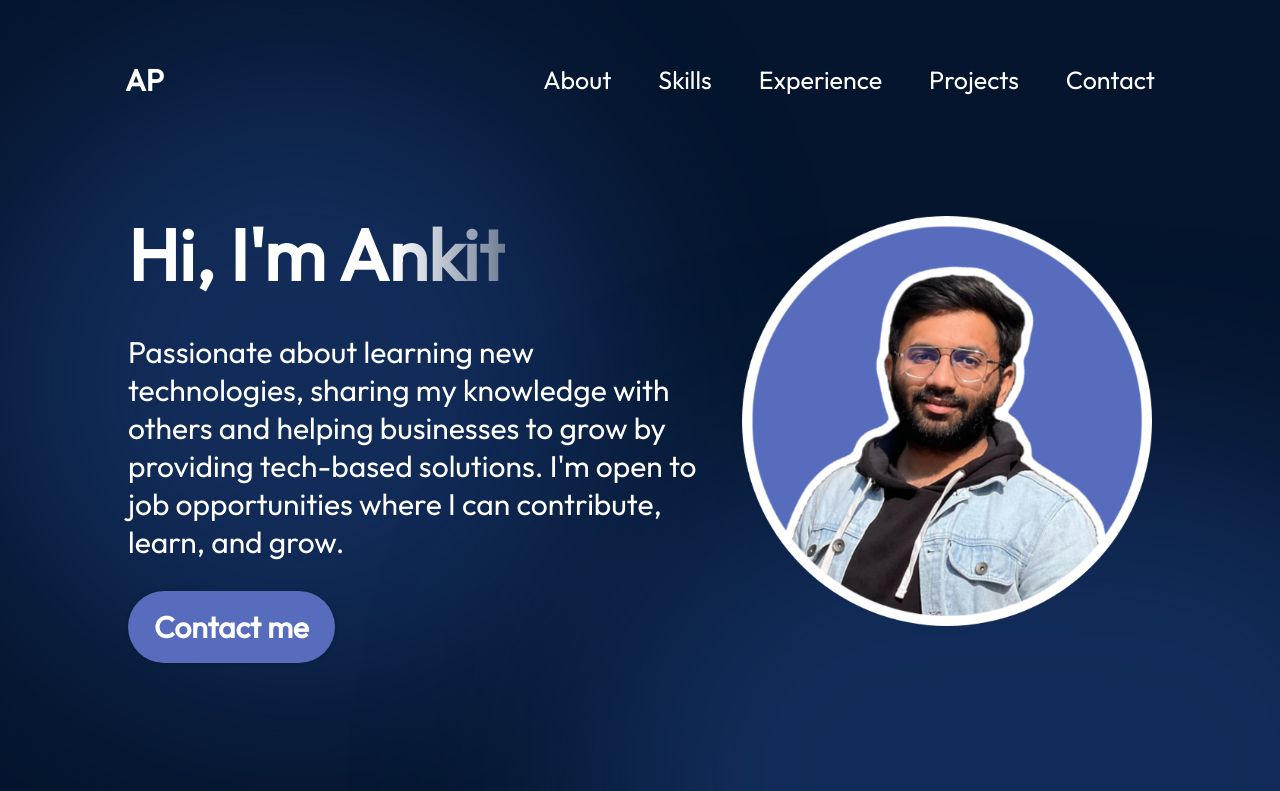
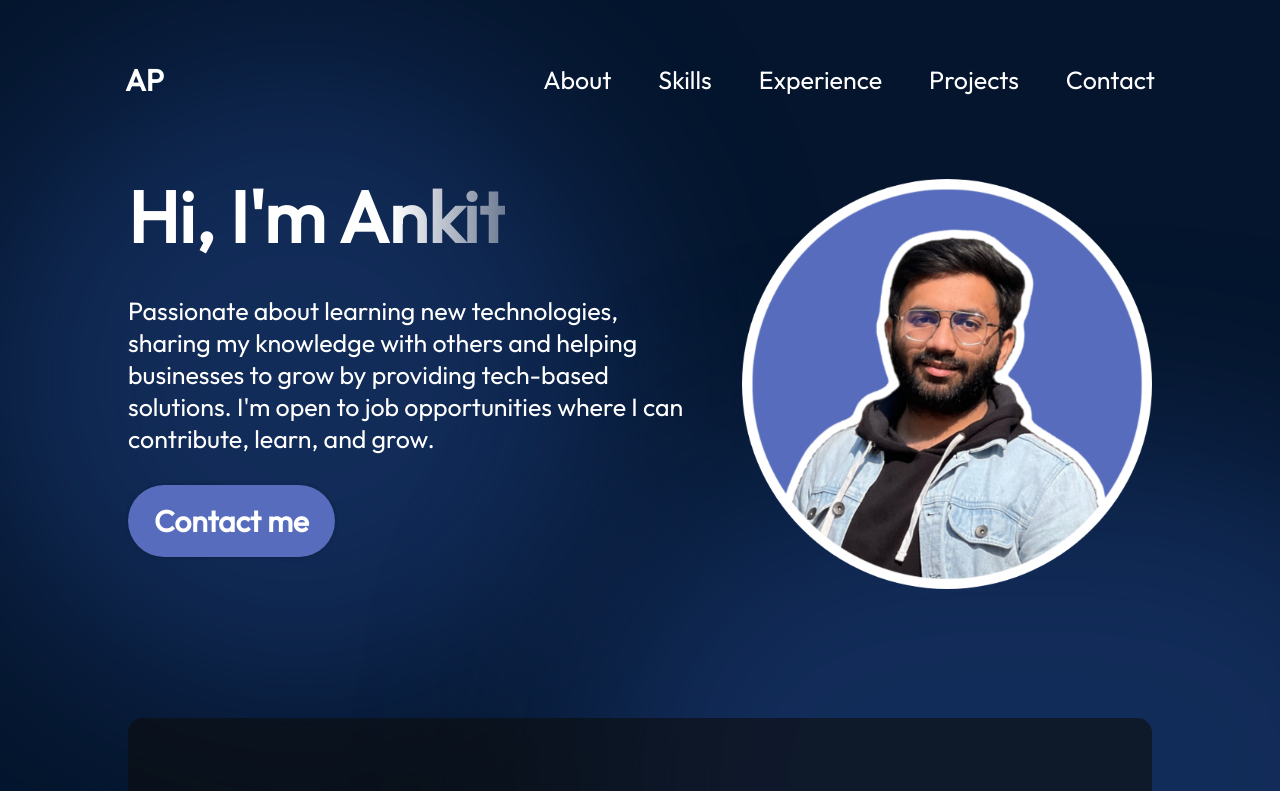
Before and after one commit to ankitpartap/my-portfolio, a React (Vite) app: page / in a window 1280 px wide. Shown: the top 791 px of the page. Built offline with nearby package versions, Linux system fonts and the light colour scheme.

Commit message:
Saving changes in hero css

```diff
--- a/src/components/Hero/Hero.module.css
+++ b/src/components/Hero/Hero.module.css
@@ -25,6 +25,7 @@
 .title{
     font-size: 72px;
     font-weight: 900;
+    margin-top: -70px;
     margin-bottom: 33px;
     font-family: var(--font-robot);
     background: linear-gradient(90deg, rgba(255, 255, 255, 1) 70%, rgba(255, 255, 255,0) 120%);
@@ -33,7 +34,7 @@
 }
 
 .description{
-    font-size: 30px;
+    font-size: 25px;
     font-family: var(--font-robot);
     margin-bottom: 30px;
 }
```
